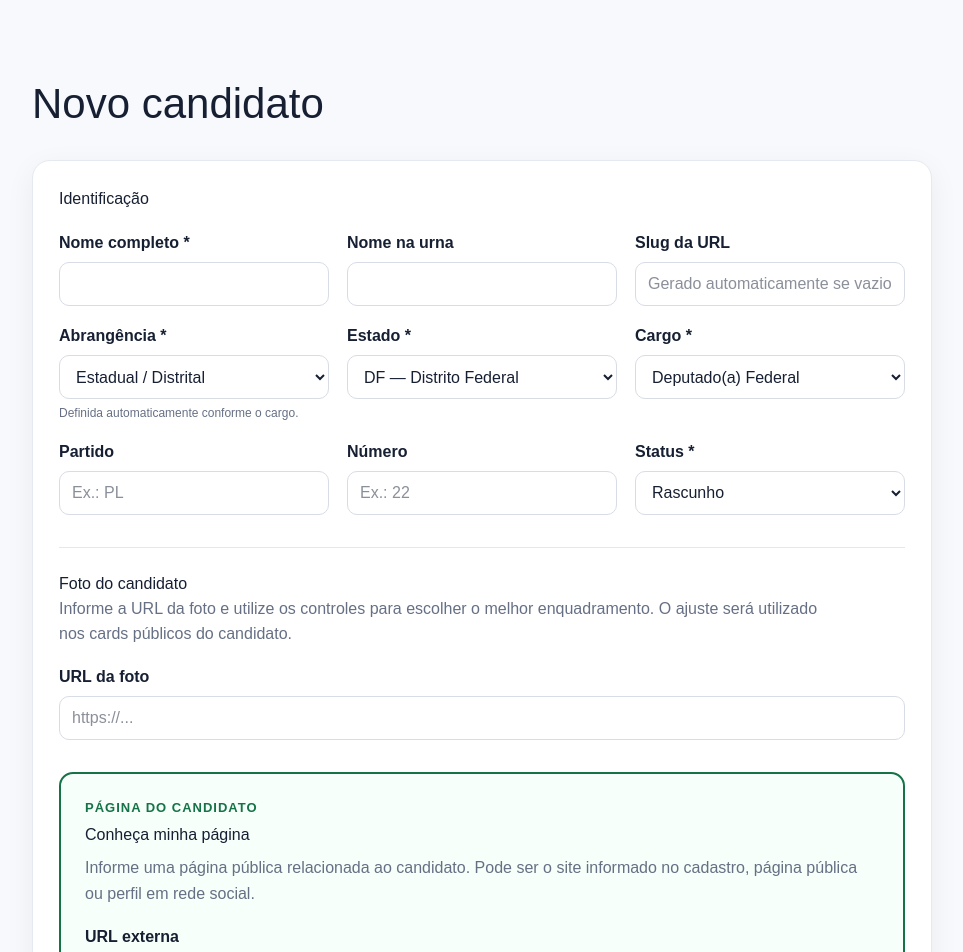
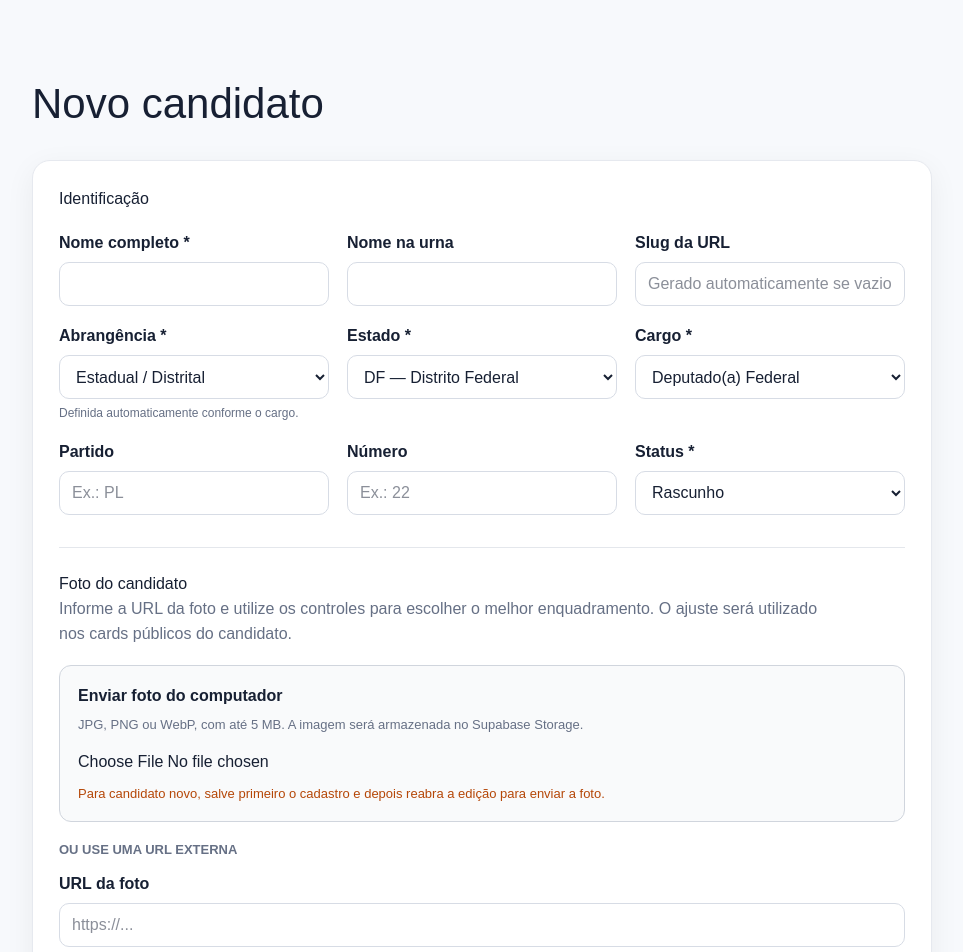
Before and after one commit to tecnologiaagilize-dotcom/mfb, a Next.js app: page /admin/candidatos/novo in a window 1280 px wide. Shown: the top 952 px of the page, without its empty margins (158-1121 px from the left). Built offline with nearby package versions, Linux system fonts and the light colour scheme.

Commit message:
Implement photo upload feature in CandidateForm
Added functionality to upload candidate photos with validation for file type and size. Displays upload status and messages to the user.

```diff
--- a/components/admin/CandidateForm.tsx
+++ b/components/admin/CandidateForm.tsx
@@ -97,6 +97,9 @@ export default function CandidateForm({
 
   const [error, setError] =
     useState("");
+
+  const [photoUploading, setPhotoUploading] = useState(false);
+  const [photoUploadMessage, setPhotoUploadMessage] = useState("");
 
   /* =========================================================
      ALTERAÇÃO GENÉRICA
@@ -176,6 +179,89 @@ export default function CandidateForm({
           : current.state_uf,
       city_name: "",
     }));
+  }
+
+  /* =========================================================
+     UPLOAD DA FOTO
+  ========================================================= */
+
+  async function uploadPhoto(e: React.ChangeEvent<HTMLInputElement>) {
+    const file = e.target.files?.[0];
+    if (!file) return;
+
+    setError("");
+    setPhotoUploadMessage("");
+
+    const allowedTypes = ["image/jpeg", "image/png", "image/webp"];
+    if (!allowedTypes.includes(file.type)) {
+      setError("Formato não permitido. Use JPG, PNG ou WebP.");
+      e.target.value = "";
+      return;
+    }
+
+    if (file.size > 5 * 1024 * 1024) {
+      setError("A imagem excede o limite de 5 MB.");
+      e.target.value = "";
+      return;
+    }
+
+    if (!initial?.id) {
+      setError("Salve primeiro o candidato e depois reabra a edição para enviar a foto.");
+      e.target.value = "";
+      return;
+    }
+
+    setPhotoUploading(true);
+    const supabase = createClient();
+
+    const { data: { user }, error: userError } = await supabase.auth.getUser();
+    if (userError || !user) {
+      setError("Sessão administrativa não encontrada. Entre novamente no painel.");
+      setPhotoUploading(false);
+      e.target.value = "";
+      return;
+    }
+
+    const rawExtension = file.name.split(".").pop()?.toLowerCase() || "";
+    const extension = ["jpg", "jpeg", "png", "webp"].includes(rawExtension)
+      ? rawExtension
+      : file.type === "image/png"
+      ? "png"
+      : file.type === "image/webp"
+      ? "webp"
+      : "jpg";
+
+    const filePath = `${initial.id}/${Date.now()}-foto.${extension}`;
+
+    const { error: uploadError } = await supabase.storage
+      .from("candidate-photos")
+      .upload(filePath, file, {
+        cacheControl: "3600",
+        upsert: false,
+        contentType: file.type,
+      });
+
+    if (uploadError) {
+      setError(`Não foi possível enviar a foto: ${uploadError.message}`);
+      setPhotoUploading(false);
+      e.target.value = "";
+      return;
+    }
+
+    const { data: publicUrlData } = supabase.storage
+      .from("candidate-photos")
+      .getPublicUrl(filePath);
+
+    setForm((current) => ({
+      ...current,
+      photo_url: publicUrlData.publicUrl,
+    }));
+
+    setPhotoUploadMessage(
+      "Foto enviada com sucesso. Clique em “Salvar alterações” para gravá-la no cadastro."
+    );
+    setPhotoUploading(false);
+    e.target.value = "";
   }
 
   /* =========================================================
@@ -641,10 +727,50 @@ export default function CandidateForm({
           públicos do candidato.
         </p>
 
+        <div
+          style={{
+            marginTop: 18,
+            padding: 18,
+            border: "1px solid #d0d5dd",
+            borderRadius: 12,
+            background: "#f9fafb",
+          }}
+        >
+          <strong>Enviar foto do computador</strong>
+          <p style={{ color: "#667085", fontSize: 13, lineHeight: 1.6, margin: "7px 0 14px" }}>
+            JPG, PNG ou WebP, com até 5 MB. A imagem será armazenada no Supabase Storage.
+          </p>
+          <input
+            type="file"
+            accept="image/jpeg,image/png,image/webp"
+            disabled={photoUploading || !initial?.id}
+            onChange={uploadPhoto}
+          />
+          {!initial?.id && (
+            <div style={{ marginTop: 10, color: "#b54708", fontSize: 13 }}>
+              Para candidato novo, salve primeiro o cadastro e depois reabra a edição para enviar a foto.
+            </div>
+          )}
+          {photoUploading && (
+            <div style={{ marginTop: 10, color: "#175cd3", fontSize: 13, fontWeight: 700 }}>
+              Enviando foto...
+            </div>
+          )}
+          {photoUploadMessage && (
+            <div style={{ marginTop: 10, padding: 10, borderRadius: 8, background: "#ecfdf3", color: "#027a48", fontSize: 13 }}>
+              {photoUploadMessage}
+            </div>
+          )}
+        </div>
+
+        <div style={{ margin: "18px 0 4px", color: "#667085", fontSize: 13, fontWeight: 700 }}>
+          OU USE UMA URL EXTERNA
+        </div>
+
         <label
           style={{
             display: "block",
-            marginTop: 18,
+            marginTop: 12,
           }}
         >
           <span style={labelStyle}>
```
